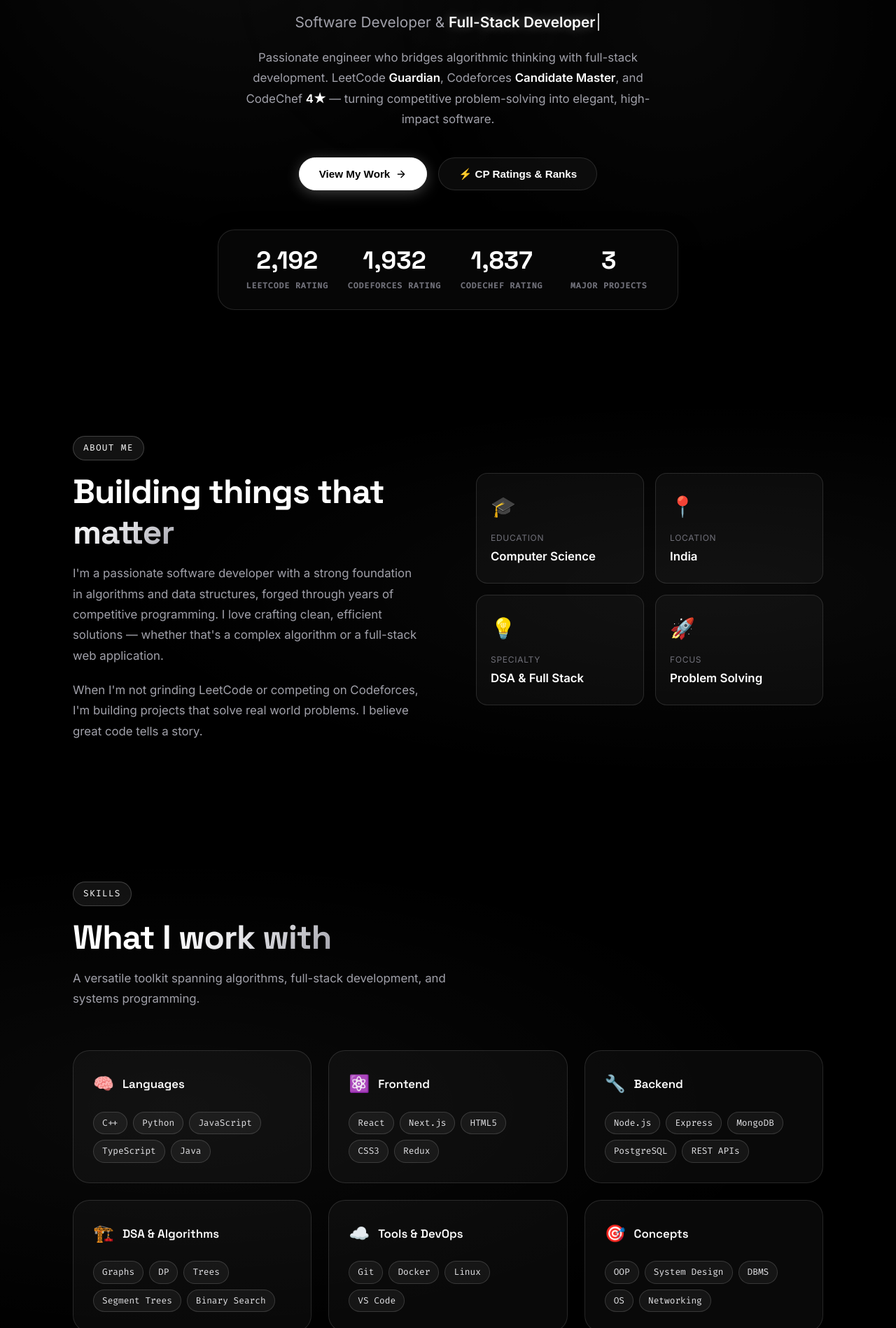
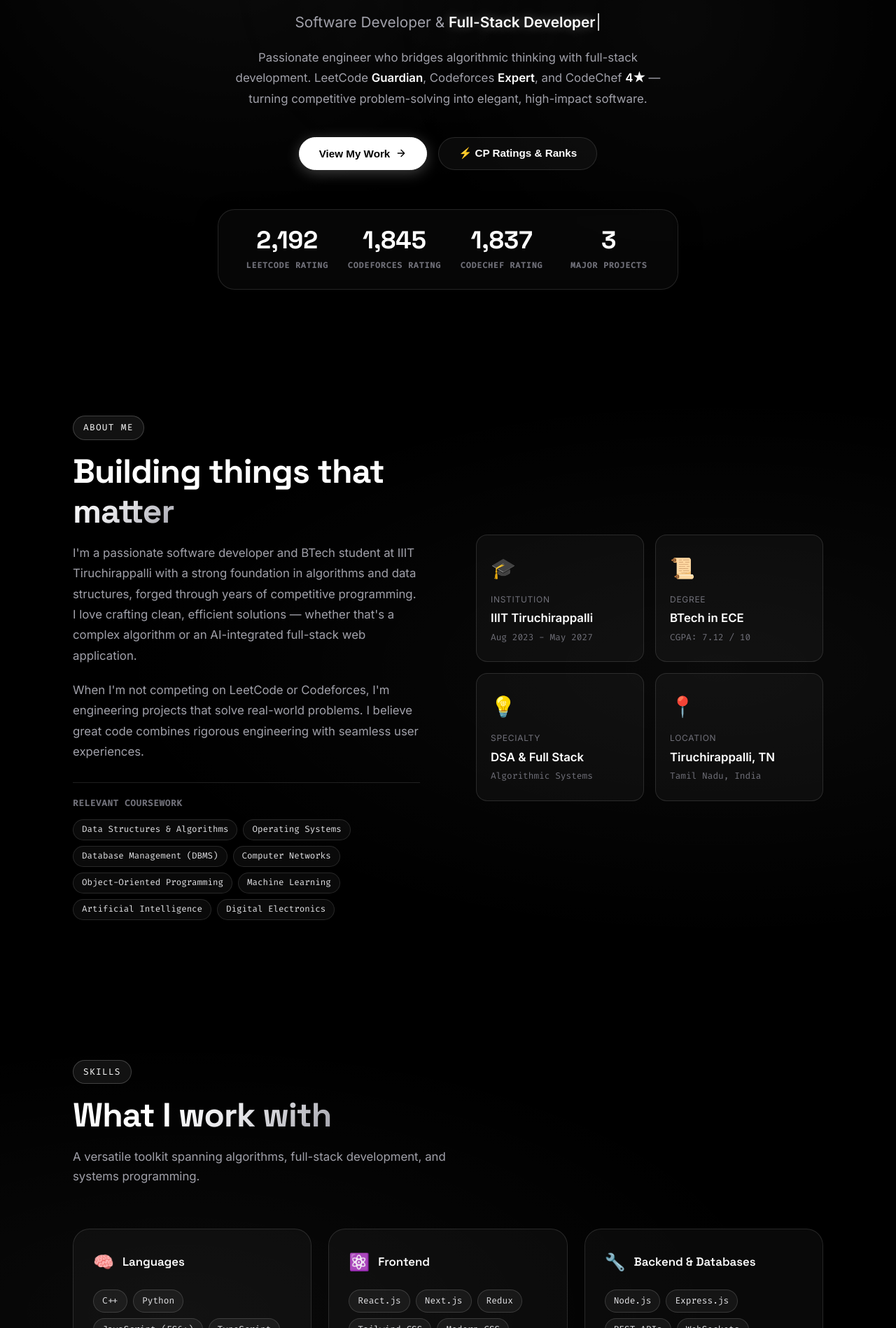
Before and after one commit to megatron144/portfolio_, a React (Vite) app: page / in a window 1280 px wide. Shown: the part 442-2340 px from the top of the page at 70% size. Built offline with nearby package versions, Linux system fonts and the light colour scheme; no server answers.

Commit message:
resume and stats updated

```diff
--- a/src/components/About/About.jsx
+++ b/src/components/About/About.jsx
@@ -2,10 +2,21 @@
 import styles from './About.module.css';
 
 const INFO_CARDS = [
-  { icon: '🎓', label: 'Education', value: 'Computer Science' },
-  { icon: '📍', label: 'Location', value: 'India' },
-  { icon: '💡', label: 'Specialty', value: 'DSA & Full Stack' },
-  { icon: '🚀', label: 'Focus', value: 'Problem Solving' },
+  { icon: '🎓', label: 'Institution', value: 'IIIT Tiruchirappalli', sub: 'Aug 2023 - May 2027' },
+  { icon: '📜', label: 'Degree', value: 'BTech in ECE', sub: 'CGPA: 7.12 / 10' },
+  { icon: '💡', label: 'Specialty', value: 'DSA & Full Stack', sub: 'Algorithmic Systems' },
+  { icon: '📍', label: 'Location', value: 'Tiruchirappalli, TN', sub: 'Tamil Nadu, India' },
+];
+
+const COURSEWORK = [
+  'Data Structures & Algorithms',
+  'Operating Systems',
+  'Database Management (DBMS)',
+  'Computer Networks',
+  'Object-Oriented Programming',
+  'Machine Learning',
+  'Artificial Intelligence',
+  'Digital Electronics',
 ];
 
 export default function About() {
@@ -22,14 +33,23 @@
               <span className="gradient-text">matter</span>
             </h2>
             <p className={styles.text}>
-              I'm a passionate software developer with a strong foundation in algorithms and data
+              I'm a passionate software developer and BTech student at IIIT Tiruchirappalli with a strong foundation in algorithms and data
               structures, forged through years of competitive programming. I love crafting clean,
-              efficient solutions — whether that's a complex algorithm or a full-stack web application.
+              efficient solutions — whether that's a complex algorithm or an AI-integrated full-stack web application.
             </p>
             <p className={styles.text} style={{ marginBottom: 0 }}>
-              When I'm not grinding LeetCode or competing on Codeforces, I'm building projects
-              that solve real world problems. I believe great code tells a story.
+              When I'm not competing on LeetCode or Codeforces, I'm engineering projects
+              that solve real-world problems. I believe great code combines rigorous engineering with seamless user experiences.
             </p>
+
+            <div className={styles.coursework}>
+              <div className={styles.courseworkTitle}>Relevant Coursework</div>
+              <div className={styles.courseworkList}>
+                {COURSEWORK.map((item) => (
+                  <span key={item} className={styles.courseworkPill}>{item}</span>
+                ))}
+              </div>
+            </div>
           </div>
 
           <div className={`${styles.cards} reveal`} ref={gridRef} aria-label="Quick info cards">
@@ -38,6 +58,7 @@
                 <div className={styles.cardIcon}>{card.icon}</div>
                 <div className={styles.cardLabel}>{card.label}</div>
                 <div className={styles.cardValue}>{card.value}</div>
+                {card.sub && <div className={styles.cardSub}>{card.sub}</div>}
               </div>
             ))}
           </div>
--- a/src/components/About/About.module.css
+++ b/src/components/About/About.module.css
@@ -72,6 +72,53 @@
   color: var(--text-primary);
 }
 
+.cardSub {
+  font-size: 0.8rem;
+  color: var(--text-muted);
+  margin-top: 4px;
+  font-family: var(--font-mono);
+}
+
+.coursework {
+  margin-top: 28px;
+  padding-top: 20px;
+  border-top: 1px solid var(--border);
+}
+
+.courseworkTitle {
+  font-family: var(--font-mono);
+  font-size: 0.78rem;
+  font-weight: 600;
+  text-transform: uppercase;
+  letter-spacing: 0.06em;
+  color: var(--text-muted);
+  margin-bottom: 12px;
+}
+
+.courseworkList {
+  display: flex;
+  flex-wrap: wrap;
+  gap: 8px;
+}
+
+.courseworkPill {
+  font-size: 0.78rem;
+  font-family: var(--font-mono);
+  padding: 4px 12px;
+  background: rgba(255, 255, 255, 0.04);
+  border: 1px solid rgba(255, 255, 255, 0.12);
+  border-radius: 50px;
+  color: #e4e4e7;
+  transition: var(--transition);
+}
+
+.courseworkPill:hover {
+  background: rgba(255, 255, 255, 0.1);
+  border-color: rgba(255, 255, 255, 0.3);
+  color: #ffffff;
+  transform: translateY(-1px);
+}
+
 @media (max-width: 900px) {
   .grid {
     grid-template-columns: 1fr;
--- a/src/components/Competitive/Competitive.jsx
+++ b/src/components/Competitive/Competitive.jsx
@@ -24,9 +24,9 @@
     {
       platform: 'Codeforces',
       handle: cf.handle,
-      rating: cf.maxRating || cf.rating,
+      rating: cf.maxRating || cf.rating || 1845,
       ratingLabel: 'Max Rating',
-      rankBadge: cf.maxRank || cf.rank,
+      rankBadge: cf.maxRank || cf.rank || 'Expert',
       rankEmoji: '⚡',
       colorVar: '--cf-blue',
       variant: 'codeforces',
@@ -42,7 +42,7 @@
       platform: 'CodeChef',
       handle: 'adityaaa_rajjj',
       rating: 1837,
-      ratingLabel: 'Current Rating',
+      ratingLabel: 'Max Rating',
       rankBadge: '4 Star',
       rankEmoji: '⭐',
       colorVar: '--cc-brown',
--- a/src/components/Competitive/ContestHighlights.jsx
+++ b/src/components/Competitive/ContestHighlights.jsx
@@ -58,16 +58,16 @@
     emoji: '🥇',
     rank: '#155',
     desc: 'Weekly Contest 438',
-    sub: 'Global Rank out of 30,000+',
+    sub: 'Global Rank out of 32,000+',
     badgeClass: 'badgeLeetCode',
     rankColor: '#f89820',
   },
   {
     platform: 'LeetCode',
     emoji: '🥈',
-    rank: '#355',
+    rank: '#331',
     desc: 'Weekly Contest 445',
-    sub: 'Global Rank out of 30,000+',
+    sub: 'Global Rank out of 32,000+',
     badgeClass: 'badgeLeetCode',
     rankColor: '#f89820',
   },
@@ -111,8 +111,8 @@
     {
       platform: 'Codeforces',
       emoji: '🏆',
-      rank: `${cfMaxRating || 1932}`,
-      desc: `${cfMaxRank || 'Candidate Master'} Peak Rating`,
+      rank: `${cfMaxRating || 1845}`,
+      desc: `${cfMaxRank || 'Expert'} Peak Rating`,
       sub: 'Top Tier Rating Milestone',
       badgeClass: 'badgeCodeforces',
       rankColor: '#38bdf8',
--- a/src/components/Hero/Hero.jsx
+++ b/src/components/Hero/Hero.jsx
@@ -9,7 +9,7 @@
   'Full-Stack Developer',
   'Algorithm Enthusiast',
   'LeetCode Guardian',
-  'Candidate Master',
+  'Codeforces Expert',
   'Problem Solver',
 ];
 
@@ -71,7 +71,7 @@
 
           <p className={styles.desc}>
             Passionate engineer who bridges algorithmic thinking with full-stack development.
-            LeetCode <strong>Guardian</strong>, Codeforces <strong>{cf.maxRank || 'Candidate Master'}</strong>, and CodeChef{' '}
+            LeetCode <strong>Guardian</strong>, Codeforces <strong>{cf.maxRank || 'Expert'}</strong>, and CodeChef{' '}
             <strong>4★</strong> — turning competitive problem-solving into elegant, high-impact software.
           </p>
 
@@ -89,7 +89,7 @@
 
           <div className={styles.statsCard} role="list" aria-label="Key stats">
             <StatItem target="2192" label="LEETCODE RATING" />
-            <StatItem target={cf.maxRating || 1932} label="CODEFORCES RATING" />
+            <StatItem target={cf.maxRating || 1845} label="CODEFORCES RATING" />
             <StatItem target="1837" label="CODECHEF RATING" />
             <StatItem target="3" label="MAJOR PROJECTS" />
           </div>
--- a/src/components/Projects/Projects.jsx
+++ b/src/components/Projects/Projects.jsx
@@ -18,41 +18,45 @@
     emoji: '/codeaudit-logo.svg',
     gradient: 'linear-gradient(135deg, rgba(255, 255, 255, 0.16), rgba(255, 255, 255, 0.04))',
     title: 'CodeAudit',
-    desc: 'Stateless, real-time repository analysis and precision code review platform powered by Google Gemini, Docker sandboxes, and React.',
-    tech: ['React', 'Node.js', 'Google Gemini', 'Docker', 'Tailwind CSS', 'Socket.io'],
-    live: '#',
+    subtitle: 'Real-Time AI-Powered Code Review & Repository Analysis Platform',
+    desc: 'Stateless, real-time GitHub repository analysis platform combining Google Gemini code reviews with CWE detection, WebSocket streaming, and an asynchronous BullMQ + Redis pipeline with isolated Docker sandboxes for secure code execution.',
+    tech: ['React', 'Node.js', 'Express', 'Gemini', 'Docker', 'Redis', 'MongoDB', 'BullMQ', 'WebSockets'],
+    live: 'https://code-audit-megatron144s-projects.vercel.app',
     code: 'https://github.com/megatron144/CodeAudit',
+  },
+  {
+    emoji: '/cptracker-logo.svg',
+    gradient: 'linear-gradient(135deg, rgba(255, 255, 255, 0.2), rgba(255, 255, 255, 0.04))',
+    title: 'CP-Tracker',
+    subtitle: 'Unified Competitive Programming Stats Dashboard & Public Profile Platform',
+    desc: 'Full-stack dashboard aggregating competitive programming stats across LeetCode, Codeforces, CodeChef, AtCoder, and GeeksforGeeks into a single unified view. Features zero-OAuth handle verification and a 6-hour cron sync service with anomaly detection.',
+    tech: ['React', 'Node.js', 'Express', 'MongoDB', 'JWT', 'Cheerio', 'REST APIs', 'WebSockets'],
+    live: 'https://cp-tracker-indol.vercel.app',
+    code: 'https://github.com/megatron144/CP-Tracker',
   },
   {
     emoji: '/aitask-logo.svg',
     gradient: 'linear-gradient(135deg, rgba(255, 255, 255, 0.14), rgba(255, 255, 255, 0.03))',
     title: 'AI Task Manager',
-    desc: 'A full-stack task management application with MongoDB, Express, and React. Features JWT authentication, real-time status tracking, AI categorization, and a clean REST API.',
-    tech: ['React', 'Node.js', 'Express', 'MongoDB', 'JWT Auth', 'REST API'],
-    live: '#',
+    subtitle: 'Full-Stack Intelligent Autonomous Task & Project Management Application',
+    desc: 'Autonomous goal decomposition into structured milestones and subtasks. Features an NLP-driven Command Palette (Cmd+K), drag-and-drop Kanban board, 4-quadrant Eisenhower Matrix, and Pomodoro focus engine with Web Audio API sound synthesis.',
+    tech: ['React', 'Node.js', 'Express', 'MongoDB', 'REST APIs', 'NLP', 'Kanban', 'Web Audio API'],
+    live: 'https://ai-task-manager-kappa-two.vercel.app',
     code: 'https://github.com/Megatron144/AI-Task-Manager',
   },
   {
     emoji: '/algoviz-logo.svg',
     gradient: 'linear-gradient(135deg, rgba(255, 255, 255, 0.16), rgba(255, 255, 255, 0.04))',
     title: 'Algorithm Visualizer',
-    desc: 'Interactive visualizations for sorting, graph traversal, and dynamic programming algorithms with real-time controls built with vanilla JS and HTML Canvas.',
+    subtitle: 'Interactive DSA & Algorithm Visualizer',
+    desc: 'Interactive visualizations for sorting, graph traversal, and dynamic programming algorithms with real-time speed controls and step execution built with HTML Canvas.',
     tech: ['JavaScript', 'HTML5 Canvas', 'CSS3', 'Algorithms', 'Data Structures'],
-    live: '#',
+    live: 'https://algo-viz-interactive-dsa-visualizer.vercel.app',
     code: 'https://github.com/Megatron144/AlgoViz-Interactive-DSA-Visualizer',
-  },
-  {
-    emoji: '/cptracker-logo.svg',
-    gradient: 'linear-gradient(135deg, rgba(255, 255, 255, 0.2), rgba(255, 255, 255, 0.04))',
-    title: 'CP Rating Tracker',
-    desc: 'An automated competitive programming analytics dashboard aggregating live ratings, submission heatmaps, and contest performance across LeetCode, Codeforces, and CodeChef.',
-    tech: ['React', 'Node.js', 'Express', 'Chart.js', 'GraphQL API', 'Codeforces API', 'Axios', 'CSS Modules'],
-    live: '#',
-    code: 'https://github.com/Megatron144',
   },
 ];
 
-function ProjectCard({ emoji, gradient, title, desc, tech, live, code, delay }) {
+function ProjectCard({ emoji, gradient, title, subtitle, desc, tech, live, code, delay }) {
   const ref = useScrollReveal();
   const isImage = typeof emoji === 'string' && (emoji.startsWith('/') || emoji.endsWith('.svg') || emoji.endsWith('.png'));
 
@@ -67,6 +71,7 @@
       </div>
       <div className={styles.body}>
         <h3 className={styles.title}>{title}</h3>
+        {subtitle && <div className={styles.projectSubtitle}>{subtitle}</div>}
         <p className={styles.desc}>{desc}</p>
         <div className={styles.tech}>
           {tech.map(t => <span key={t} className={styles.pill}>{t}</span>)}
@@ -126,7 +131,7 @@
 
 export default function Projects() {
   const [activeTab, setActiveTab] = useState('featured');
-  const { profile, repos, isLive } = useGitHub('Megatron144');
+  const { repos } = useGitHub('Megatron144');
 
   return (
     <section id="projects" className={styles.section} aria-label="Projects">
@@ -134,48 +139,6 @@
         <p className="section-tag">Projects &amp; Code</p>
         <h2 className="section-title">What I've <span className="gradient-text">Built</span></h2>
         <p className="section-subtitle">A selection of projects and open-source code showcasing end-to-end engineering.</p>
-
-        {/* Live GitHub Profile Banner */}
-        <div className={styles.githubBanner}>
-          <div className={styles.githubUser}>
-            <img
-              src={profile.avatar_url}
-              alt={`${profile.name || profile.login} avatar`}
-              className={styles.githubAvatar}
-            />
-            <div className={styles.githubInfo}>
-              <div className={styles.githubNameRow}>
-                <span className={styles.githubName}>{profile.name || 'Aditya Raj'}</span>
-                <span className={styles.githubHandle}>@{profile.login}</span>
-                {isLive && (
-                  <span className={styles.liveBadge} title="Connected to GitHub API">
-                    <span className={styles.liveDot} /> Live API
-                  </span>
-                )}
-              </div>
-              <p className={styles.githubBio}>{profile.bio || 'BTech student ECE at IIIT Tiruchirappalli.'}</p>
-            </div>
-          </div>
-
-          <div className={styles.githubStats}>
-            <div className={styles.githubStatItem}>
-              <span className={styles.githubStatVal}>{profile.public_repos}</span>
-              <span className={styles.githubStatLabel}>Repositories</span>
-            </div>
-            <div className={styles.githubStatItem}>
-              <span className={styles.githubStatVal}>{profile.followers}</span>
-              <span className={styles.githubStatLabel}>Followers</span>
-            </div>
-            <a
-              href={profile.html_url}
-              target="_blank"
-              rel="noopener noreferrer"
-              className={styles.githubBtn}
-            >
-              Follow on GitHub ↗
-            </a>
-          </div>
-        </div>
 
         {/* Tab Controls */}
         <div className={styles.tabs} role="tablist">
--- a/src/components/Skills/Skills.jsx
+++ b/src/components/Skills/Skills.jsx
@@ -2,12 +2,12 @@
 import styles from './Skills.module.css';
 
 const CATEGORIES = [
-  { icon: '🧠', name: 'Languages',       tags: ['C++', 'Python', 'JavaScript', 'TypeScript', 'Java'] },
-  { icon: '⚛️', name: 'Frontend',        tags: ['React', 'Next.js', 'HTML5', 'CSS3', 'Redux'] },
-  { icon: '🔧', name: 'Backend',         tags: ['Node.js', 'Express', 'MongoDB', 'PostgreSQL', 'REST APIs'] },
-  { icon: '🏗️', name: 'DSA & Algorithms',tags: ['Graphs', 'DP', 'Trees', 'Segment Trees', 'Binary Search'] },
-  { icon: '☁️', name: 'Tools & DevOps',  tags: ['Git', 'Docker', 'Linux', 'VS Code'] },
-  { icon: '🎯', name: 'Concepts',        tags: ['OOP', 'System Design', 'DBMS', 'OS', 'Networking'] },
+  { icon: '🧠', name: 'Languages', tags: ['C++', 'Python', 'JavaScript (ES6+)', 'TypeScript', 'Java', 'SQL', 'HTML5', 'CSS3'] },
+  { icon: '⚛️', name: 'Frontend', tags: ['React.js', 'Next.js', 'Redux', 'Tailwind CSS', 'Modern CSS', 'HTML Canvas', 'Vite'] },
+  { icon: '🔧', name: 'Backend & Databases', tags: ['Node.js', 'Express.js', 'REST APIs', 'WebSockets', 'MongoDB', 'PostgreSQL', 'Redis'] },
+  { icon: '☁️', name: 'Tools & DevOps', tags: ['Git', 'GitHub', 'Linux', 'Docker', 'VS Code', 'Postman'] },
+  { icon: '🎯', name: 'Core CS & Systems', tags: ['OOP', 'System Design', 'DBMS', 'OS', 'Computer Networks'] },
+  { icon: '🏗️', name: 'Problem Solving & AI', tags: ['Data Structures', 'Algorithms', 'Machine Learning', 'Artificial Intelligence'] },
 ];
 
 function SkillCard({ icon, name, tags, delay }) {
--- a/src/hooks/useCodeforces.js
+++ b/src/hooks/useCodeforces.js
@@ -2,10 +2,10 @@
 
 const FALLBACK_CODEFORCES = {
   handle: 'adityaraj18',
-  rating: 1932,
-  maxRating: 1932,
-  rank: 'Candidate Master',
-  maxRank: 'Candidate Master',
+  rating: 1845,
+  maxRating: 1845,
+  rank: 'Expert',
+  maxRank: 'Expert',
   avatar: 'https://userpic.codeforces.org/3717577/avatar/7dc12fb73de6b6f3.jpg',
   friendOfCount: 31,
   contribution: 1,
@@ -38,7 +38,7 @@
   ],
 };
 
-function formatRank(rankStr, fallback = 'Candidate Master') {
+function formatRank(rankStr, fallback = 'Expert') {
   if (!rankStr) return fallback;
   return rankStr
     .split(' ')
@@ -69,10 +69,10 @@
             const user = json.result[0];
             userObj = {
               handle: user.handle,
-              rating: user.rating || 1932,
-              maxRating: user.maxRating || 1932,
-              rank: formatRank(user.rank, 'Candidate Master'),
-              maxRank: formatRank(user.maxRank, 'Candidate Master'),
+              rating: user.rating || 1845,
+              maxRating: user.maxRating || 1845,
+              rank: formatRank(user.rank, 'Expert'),
+              maxRank: formatRank(user.maxRank, 'Expert'),
               avatar: user.avatar || FALLBACK_CODEFORCES.avatar,
               friendOfCount: user.friendOfCount ?? 0,
               contribution: user.contribution ?? 0,
--- a/src/hooks/useGitHub.js
+++ b/src/hooks/useGitHub.js
@@ -17,7 +17,7 @@
     name: 'CodeAudit',
     description: 'Stateless, real-time repository analysis & precision conversational code review platform powered by Google Gemini, Docker sandboxes, and React.',
     html_url: 'https://github.com/megatron144/CodeAudit',
-    homepage: null,
+    homepage: 'https://code-audit-megatron144s-projects.vercel.app',
     language: 'JavaScript',
     stargazers_count: 0,
     forks_count: 0,
@@ -27,7 +27,7 @@
     name: 'AI-Task-Manager',
     description: 'Full-stack task management application with AI capabilities.',
     html_url: 'https://github.com/Megatron144/AI-Task-Manager',
-    homepage: null,
+    homepage: 'https://ai-task-manager-kappa-two.vercel.app',
     language: 'JavaScript',
     stargazers_count: 0,
     forks_count: 0,
@@ -60,9 +60,9 @@
         if (reposRes.ok) {
           const reposData = await reposRes.json();
           if (isMounted && Array.isArray(reposData) && reposData.length > 0) {
-            const filteredRepos = reposData
-              .filter((repo) => !repo.name.toLowerCase().includes('portfolio'))
-              .map((repo) => (repo.name.toLowerCase() === 'codeaudit' ? { ...repo, homepage: null } : repo));
+            const filteredRepos = reposData.filter(
+              (repo) => !repo.name.toLowerCase().includes('portfolio')
+            );
             setRepos(filteredRepos);
           }
         }
```
Also changed, not shown: src/components/Projects/Projects.module.css (+10 -163 lines), 2 other files (tests, documents, lock files or other folders).
